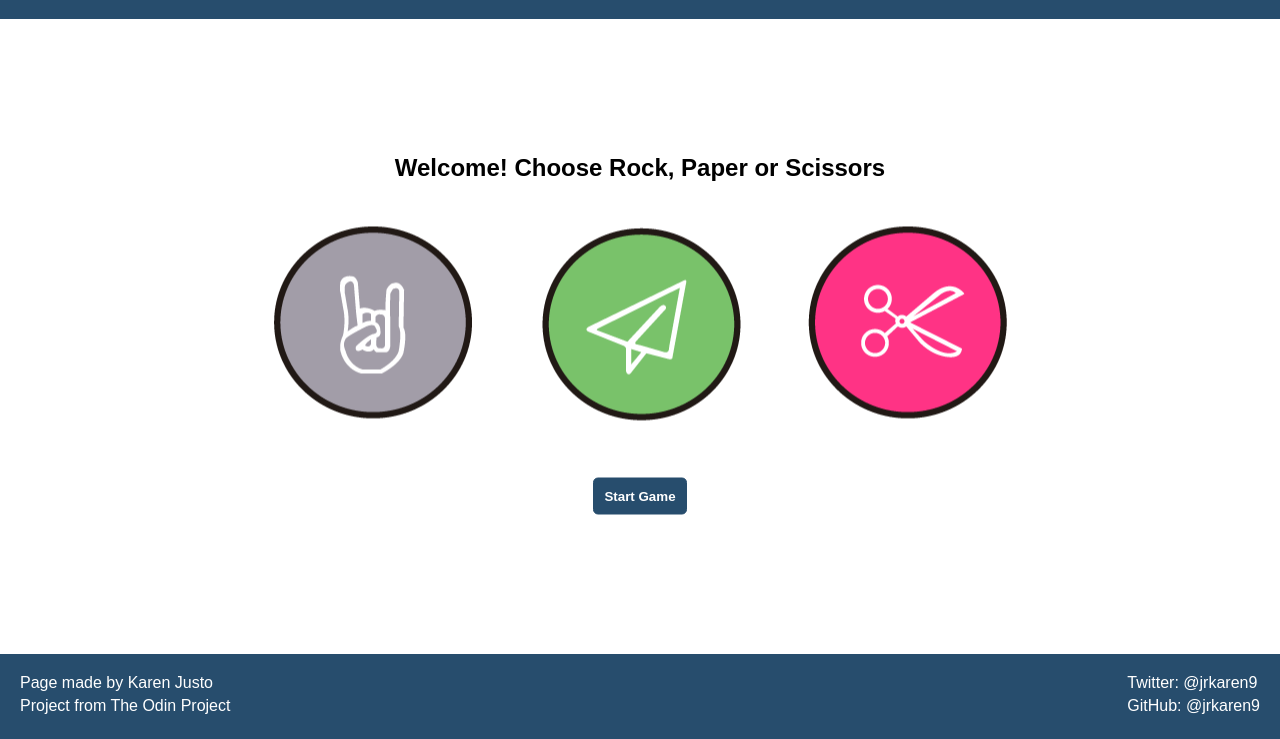
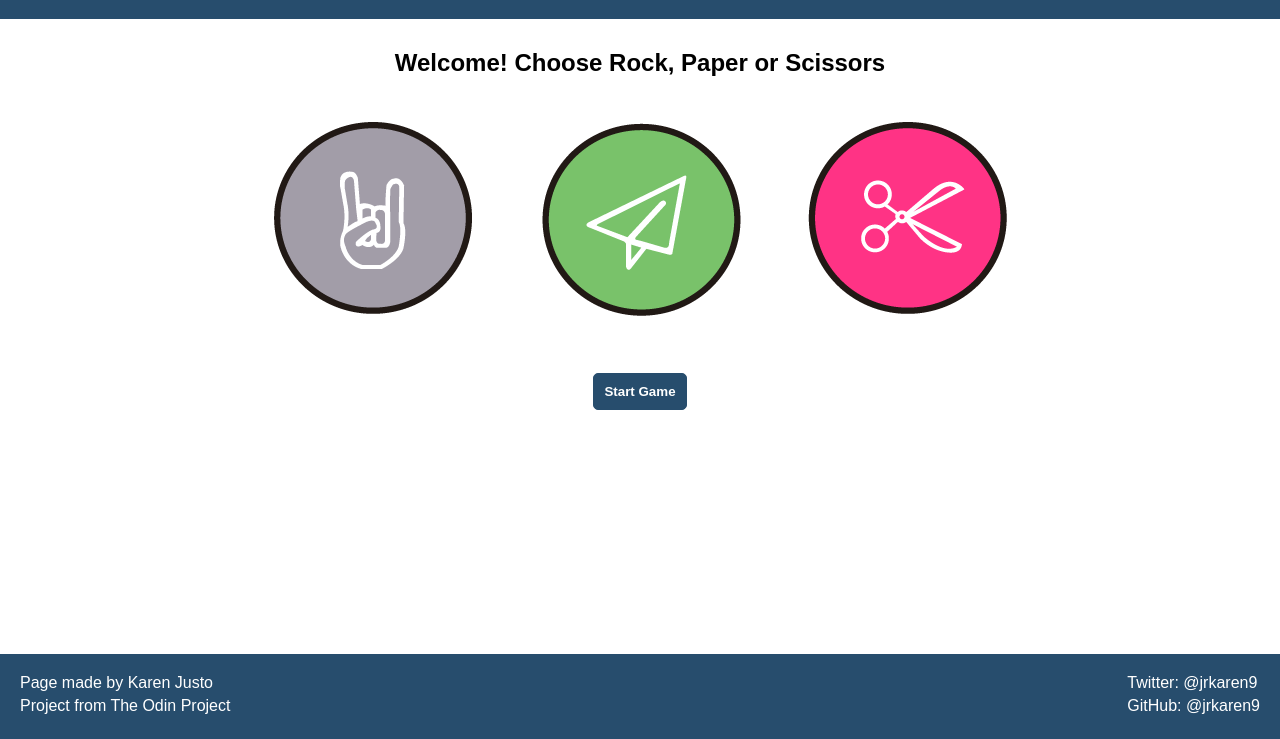
Before and after one commit to jrkaren9/rock-paper-scissors-ui, a plain HTML site: page index.html in a window 1280 px wide. Shown: the part 61-800 px from the top of the page. Drawn offline with Linux system fonts and the light colour scheme.

Commit message:
Solve problem with the content display

```diff
--- a/css/minstyle.css
+++ b/css/minstyle.css
@@ -1,5 +1,5 @@
 #container{
-    min-height: calc(100% - 130px - 80px);
+    padding-bottom: 130px;
 }
 
 footer{
--- a/css/style.css
+++ b/css/style.css
@@ -9,9 +9,20 @@ html, body{
     height: 100%;
 }
 
+#container{
+    width: 100%;
+    min-height: 100%;
+    overflow: hidden;
+    display: block;
+    position: relative;
+    padding-bottom: 85px; /* height of your footer */
+
+}
+
 header{
     background: #274d6d;
     color: #fff;
+    width: 100%;
     height: 80px;
     line-height: 80px;
     text-align: center;
@@ -26,22 +37,9 @@ header h1{
     line-height: normal;
 }
 
-#container{
-    background-size: cover;
-    background-position: left 80px;
-        display: flex;
-        justify-content: center;
-        align-items: center;
-    width: 100%;
-    min-height: calc(100% - 85px - 80px);
-}
-
 #main{
-    padding: 30px 0;
+    padding: 30px 0 0;
     text-align: center;
-    position: absolute;
-    top: 50%;
-    transform: translateY(-50%);
 }
 
 #options div{
@@ -106,8 +104,11 @@ button::-moz-focus-inner {
 
 footer{
     padding: 15px;
+    position: absolute;
+    bottom: 0;
     background: #274d6d;
     color: #fff;
+    width: 100%;
     height: 85px;
     overflow: hidden;
     clear: both;
--- a/index.html
+++ b/index.html
@@ -11,10 +11,10 @@
         <link rel="stylesheet" type="text/css" href="css/minstyle.css" media="screen and (max-width: 449px)">
     </head>
     <body>
+        <div id="container">
             <header>
                 <h1>Rock, Paper, Scissors</h1>
             </header>
-        <div id="container">
             <div id="main">
                 <h2 id="message">Welcome! Choose Rock, Paper or Scissors</h2>
                 <div id="options">
@@ -38,7 +38,6 @@
                     </div>
                 </div>
             </div>
-        </div>
             <footer>
                 <div id="left">
                     <p>Page made by Karen Justo</p>
@@ -49,6 +48,7 @@
                     <p>GitHub: @jrkaren9</p>
                 </div>
             </footer>
+        </div>
         <script src="js/script.js"></script>
     </body>
 </html>
```
Lines whose indentation alone changed are shown as unchanged.
